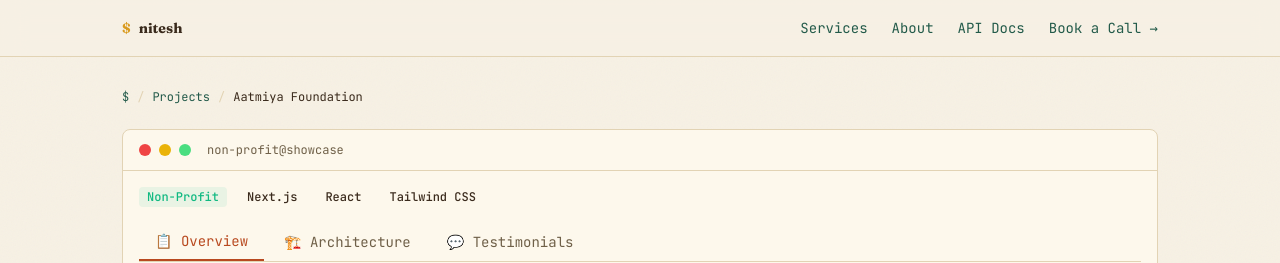
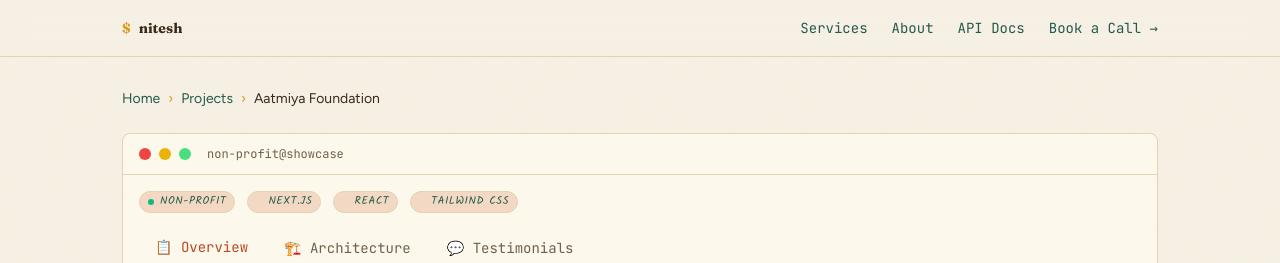
Before and after one commit to knee-tesh/initesh, a Next.js app: page /projects/aatmiya in a window 1280 px wide. Shown: the top 263 px of the page. Built offline with nearby package versions, Linux system fonts and the light colour scheme.

Commit message:
style(boho): restyle cta-button, tag and breadcrumb

```diff
--- a/src/components/shared/breadcrumb.tsx
+++ b/src/components/shared/breadcrumb.tsx
@@ -7,15 +7,15 @@ type BreadcrumbItem = {
 
 export default function Breadcrumb({ items }: { items: BreadcrumbItem[] }) {
   return (
-    <nav className="flex items-center gap-2 text-xs font-[family-name:var(--font-mono)] text-muted mb-6">
-      <Link href="/" className="hover:text-accent transition-colors">$</Link>
+    <nav className="flex items-center gap-2 text-sm text-stone mb-6">
+      <Link href="/" className="hover:text-teal transition-colors">Home</Link>
       {items.map((item, i) => (
         <span key={i} className="flex items-center gap-2">
-          <span className="text-border">/</span>
+          <span className="text-gold">›</span>
           {item.href ? (
-            <Link href={item.href} className="hover:text-accent transition-colors">{item.label}</Link>
+            <Link href={item.href} className="hover:text-teal transition-colors">{item.label}</Link>
           ) : (
-            <span className="text-text">{item.label}</span>
+            <span className="text-ink">{item.label}</span>
           )}
         </span>
       ))}
--- a/src/components/shared/cta-button.tsx
+++ b/src/components/shared/cta-button.tsx
@@ -7,10 +7,10 @@ type CtaButtonProps = {
 };
 
 export default function CtaButton({ href, variant = "primary", children }: CtaButtonProps) {
-  const base = "inline-flex items-center justify-center px-5 py-2.5 rounded-md text-sm font-semibold transition-colors font-[family-name:var(--font-mono)]";
+  const base = "inline-flex items-center justify-center px-5 py-2.5 rounded-full text-sm font-semibold transition-colors";
   const styles = {
-    primary: "bg-accent text-void hover:opacity-90",
-    secondary: "border border-border text-text hover:border-accent hover:text-accent",
+    primary: "bg-terracotta text-linen hover:opacity-90",
+    secondary: "border-2 border-teal text-teal hover:bg-blush/50",
   };
 
   return (
--- a/src/components/shared/tag.tsx
+++ b/src/components/shared/tag.tsx
@@ -5,13 +5,8 @@ type TagProps = {
 
 export default function Tag({ label, color = "var(--color-accent)" }: TagProps) {
   return (
-    <span
-      className="inline-block px-2 py-0.5 rounded text-xs font-medium font-[family-name:var(--font-mono)]"
-      style={{
-        backgroundColor: color + "15",
-        color: color,
-      }}
-    >
+    <span className="inline-flex items-center gap-1.5 px-2 py-0.5 rounded-full bg-blush border border-hem text-[11px] uppercase tracking-wider text-teal font-[family-name:var(--font-script)]">
+      <span className="w-1.5 h-1.5 rounded-full" style={{ backgroundColor: color || "var(--color-terracotta)" }} />
       {label}
     </span>
   );
```
